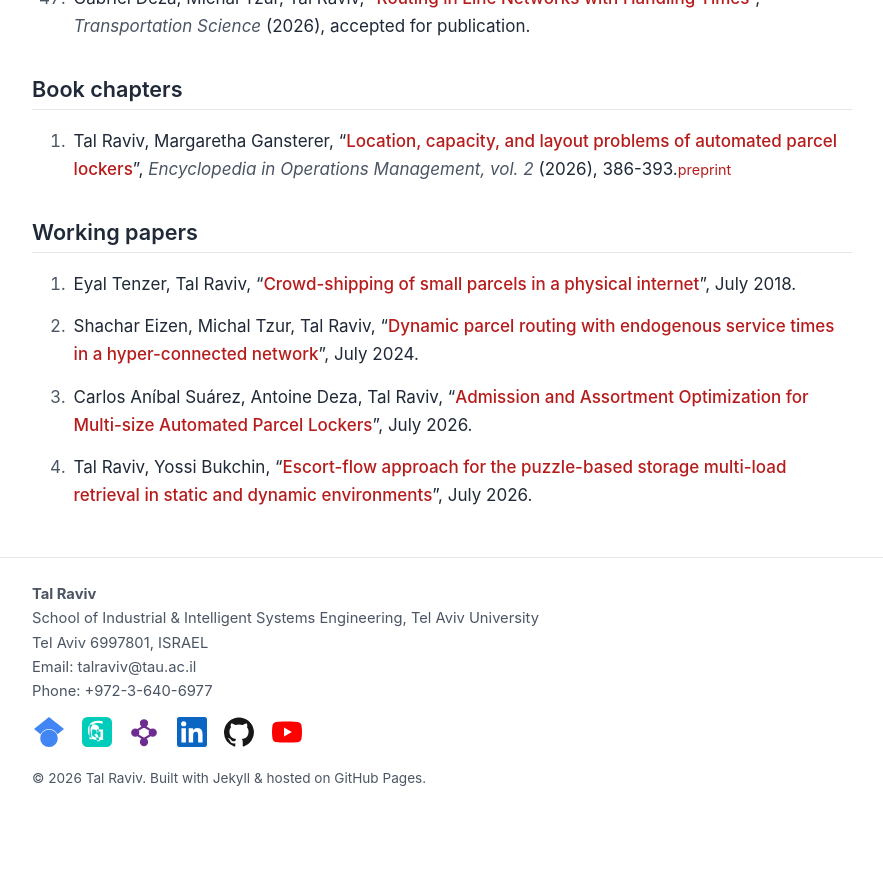
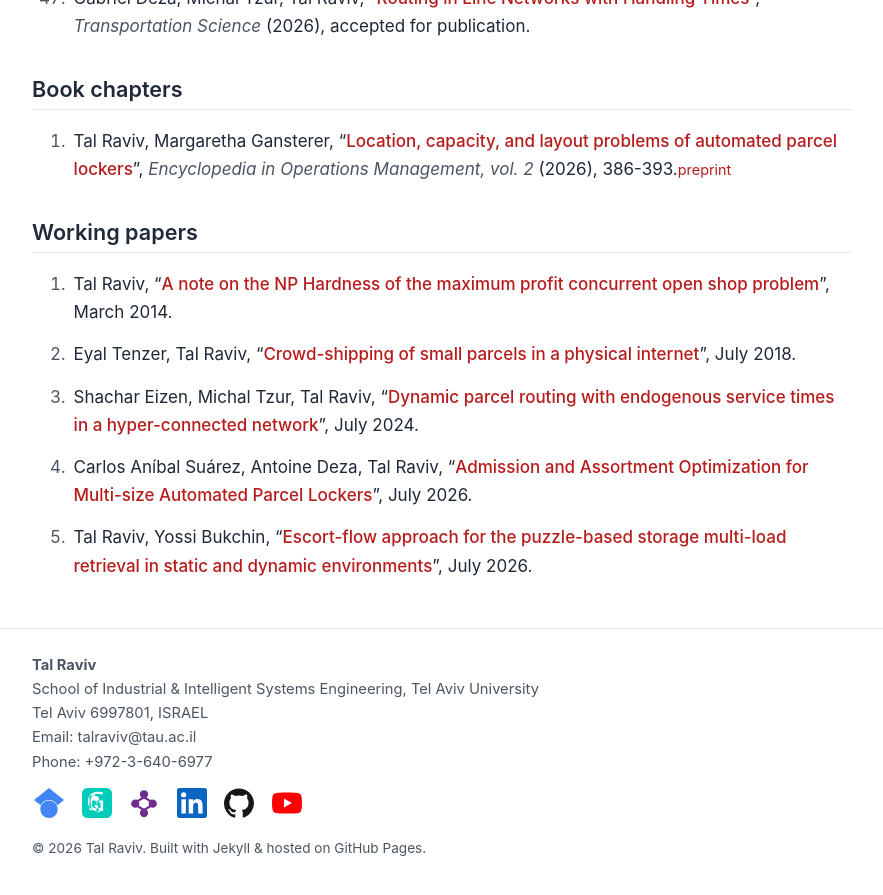
Before and after one commit to tal69/tal69.github.io, a Jekyll site: the page built from _pages/publications.md, in a window 1280 px wide and 900 px high, scrolled down 3831 px. Shown: the top 895 px of the window, without its empty margins (198-1081 px from the left). Built offline with Jekyll 4.4.1, drawn with Linux system fonts in a browser that asks for light colours; before the commit the page ends 4660 px from its top, so only the background shows below that.

Commit message:
Host concurrent open shop hardness note

```diff
--- a/_data/publications.yml
+++ b/_data/publications.yml
@@ -435,3 +435,8 @@ working:
     title:   "Crowd-shipping of small parcels in a physical internet"
     date:    "July 2018"
     url:     "/assets/pdf/f40624_3911a86e148a4d09bb05e07c1c5e24ff.pdf"
+
+  - authors: "Tal Raviv"
+    title:   "A note on the NP Hardness of the maximum profit concurrent open shop problem"
+    date:    "March 2014"
+    url:     "/assets/pdf/tal-raviv-np-hardness-concurrent-open-shop.pdf"
```
Also changed, not shown: 1 other file.
